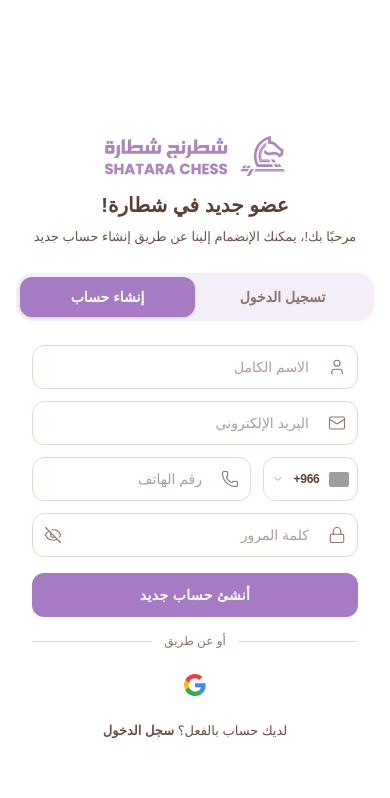
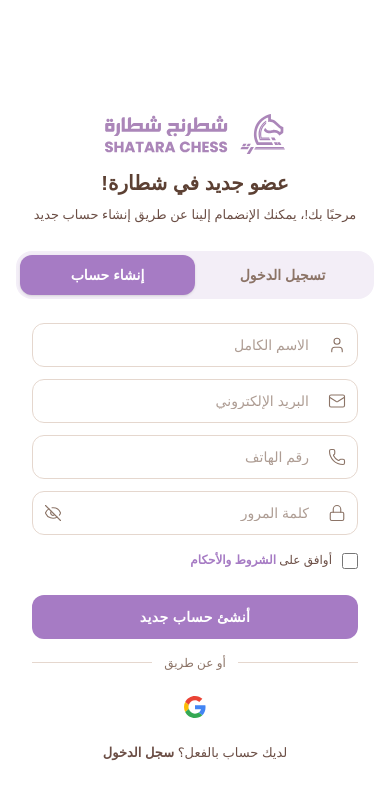
Before and after one commit to mohamed352/chess-kings-react, a Next.js app: page /register in a window 390 px wide. Shown: the top 798 px of the page. Built offline with nearby package versions, Linux system fonts and the light colour scheme; grey boxes are pictures that could not be loaded; a web font is replaced by a local one.

Commit message:
feat: enhance mobile experience with 'Remember me' and 'Forgot password' options in LoginForm and add Terms and Conditions checkbox in RegisterForm

```diff
--- a/src/features/auth/login/components/LoginForm.tsx
+++ b/src/features/auth/login/components/LoginForm.tsx
@@ -62,8 +62,31 @@
                     required
                 />
 
-                {/* Forgot password */}
-                <div className="w-full flex justify-start mt-0.5">
+                {/* Remember me & Forgot password — Mobile only */}
+                <div className="w-full lg:hidden flex items-center justify-between mt-1">
+                    {/* Remember me checkbox */}
+                    <label className="flex items-center gap-2 cursor-pointer group">
+                        <input
+                            type="checkbox"
+                            className="w-4 h-4 rounded border-2 border-[#8C7467] cursor-pointer accent-[#A67BC4]"
+                        />
+                        <span className="text-xs text-[#6B4E45] group-hover:text-[#5C4033] transition-colors">
+                            تذكرني
+                        </span>
+                    </label>
+
+                    {/* Forgot password */}
+                    <Link
+                        href="/forgot-password"
+                        className="text-xs hover:underline transition-colors"
+                        style={{ color: "#A67BC4" }}
+                    >
+                        نسيت كلمة المرور؟
+                    </Link>
+                </div>
+
+                {/* Forgot password — Desktop only */}
+                <div className="w-full hidden lg:flex justify-start mt-0.5">
                     <Link
                         href="/forgot-password"
                         className="text-xs hover:underline transition-colors"
@@ -76,7 +99,7 @@
                 {/* Submit */}
                 <button
                     type="submit"
-                    className="w-full h-11 mt-1 rounded-xl text-white text-sm font-semibold tracking-wide hover:opacity-90 transition-opacity"
+                    className="w-full h-11 mt-3 rounded-xl text-white text-sm font-semibold tracking-wide hover:opacity-90 transition-opacity"
                     style={{ backgroundColor: "#A67BC4" }}
                 >
                     تسجيل الدخول
--- a/src/features/auth/register/components/RegisterForm.tsx
+++ b/src/features/auth/register/components/RegisterForm.tsx
@@ -45,7 +45,7 @@
 
     /* country-code picker shown next to the phone input */
     const countryPicker = (
-        <div className="relative w-[95px] shrink-0">
+        <div className="relative w-[110px] lg:w-[95px] shrink-0">
             <button
                 type="button"
                 onClick={() => setDropOpen((v) => !v)}
@@ -147,9 +147,11 @@
                     required
                 />
                 {/* Phone number row */}
-                <div className="flex gap-3 w-full">
-                    {/* Country code picker */}
-                    {countryPicker}
+                <div className="flex gap-2 lg:gap-3 w-full">
+                    {/* Country code picker — Desktop only */}
+                    <div className="hidden lg:block">
+                        {countryPicker}
+                    </div>
 
                     {/* Phone number input */}
                     <div className="flex-1 min-w-0">
@@ -176,10 +178,29 @@
                     required
                 />
 
+                {/* Terms and Conditions — Mobile only */}
+                <label className="flex lg:hidden items-start gap-2.5 cursor-pointer group mt-1">
+                    <input
+                        type="checkbox"
+                        required
+                        className="w-4 h-4 rounded border-2 border-[#8C7467] cursor-pointer accent-[#A67BC4] shrink-0 mt-0.5"
+                    />
+                    <span className="text-xs text-[#6B4E45] group-hover:text-[#5C4033] transition-colors leading-relaxed">
+                        أوافق على{" "}
+                        <Link
+                            href="/terms"
+                            className="font-semibold hover:underline"
+                            style={{ color: "#A67BC4" }}
+                        >
+                            الشروط والأحكام
+                        </Link>
+                    </span>
+                </label>
+
                 {/* Submit */}
                 <button
                     type="submit"
-                    className="w-full h-11 mt-1 rounded-xl text-white text-sm font-semibold tracking-wide hover:opacity-90 transition-opacity"
+                    className="w-full h-11 mt-3 rounded-xl text-white text-sm font-semibold tracking-wide hover:opacity-90 transition-opacity"
                     style={{ backgroundColor: "#A67BC4" }}
                 >
                     أنشئ حساب جديد
```
